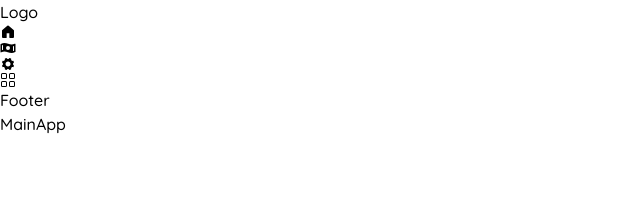
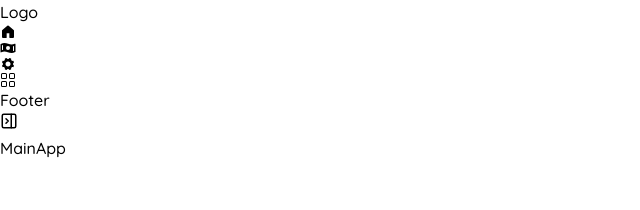
Before and after one commit to rafaapcode/finance-app, a Next.js app: page /main/home in a window 1280 px wide. Shown: the top 210 px of the page, without its empty margins (0-640 px from the left). Built offline with nearby package versions, Linux system fonts and the light colour scheme.

Commit message:
feat: creating the sidebar component

```diff
--- a/src/app/main/layout.tsx
+++ b/src/app/main/layout.tsx
@@ -1,19 +1,34 @@
+"use client";
 import CloseSidebar from "@/components/Sidebar/CloseSidebar";
+import OpenSidebar from "@/components/Sidebar/OpenSidebar";
+import { useCallback, useState } from "react";
+import { LuPanelLeftClose, LuPanelRightClose } from "react-icons/lu";
 
 type LayoutMainProps = {
   children: React.ReactNode;
 };
 
 function LayoutMain({ children }: LayoutMainProps) {
+  const [isOpen, setIsOpen] = useState(false);
+
+  const toggleSidebar = useCallback(() => {
+    setIsOpen((prev) => !prev);
+  }, []);
+
   return (
-    <div className="flex gap-5 h-full">
-      {/* <OpenSidebar /> */}
-      <CloseSidebar />
-      <div className="flex-1 py-2">
-        {children}
-      </div>
+    <div className="flex gap-5 h-full overflow-hidden">
+      {isOpen ? <OpenSidebar /> : <CloseSidebar />}
+      <button onClick={toggleSidebar} className="self-start mt-2 p-1 hover:bg-neutral-200 transition-all duration-100 rounded-md">
+        {isOpen ? (
+          <LuPanelLeftClose size={18} />
+        ) : (
+          <LuPanelRightClose size={18} />
+        )}
+      </button>
+
+      <div className="flex-1 py-2">{children}</div>
     </div>
-  )
+  );
 }
 
-export default LayoutMain
+export default LayoutMain;
--- a/src/components/Sidebar/CloseSidebar.tsx
+++ b/src/components/Sidebar/CloseSidebar.tsx
@@ -1,12 +1,12 @@
-import { BsGrid } from "react-icons/bs"
-import { GoHomeFill } from "react-icons/go"
-import { IoIosSettings } from "react-icons/io"
-import { PiMoneyWavyFill } from "react-icons/pi"
-import MenuItems from "./MenuItems"
+import { BsGrid } from "react-icons/bs";
+import { GoHomeFill } from "react-icons/go";
+import { IoIosSettings } from "react-icons/io";
+import { PiMoneyWavyFill } from "react-icons/pi";
+import MenuItems from "./MenuItems";
 
 function CloseSidebar() {
   return (
-    <section className="bg-[#F5F7F9] flex flex-col p-3 w-[4%] items-center">
+    <section  className="bg-[#F5F7F9] overflow-hidden flex flex-col p-3 w-[4%] items-center transition-all duration-300">
       <header className="mb-5">
         Logo
       </header>
--- a/src/components/Sidebar/OpenSidebar.tsx
+++ b/src/components/Sidebar/OpenSidebar.tsx
@@ -1,12 +1,13 @@
-import { BsGrid } from "react-icons/bs"
-import { GoHomeFill } from "react-icons/go"
-import { IoIosSettings } from "react-icons/io"
-import { PiMoneyWavyFill } from "react-icons/pi"
-import MenuItems from "./MenuItems"
+import { BsGrid } from "react-icons/bs";
+import { GoHomeFill } from "react-icons/go";
+import { IoIosSettings } from "react-icons/io";
+import { PiMoneyWavyFill } from "react-icons/pi";
+import MenuItems from "./MenuItems";
 
 function OpenSidebar() {
+
   return (
-    <section className="bg-[#F5F7F9] flex flex-col p-3 w-[10%]">
+    <section className="bg-[#F5F7F9] overflow-hidden flex flex-col p-3 w-[10%] transition-all duration-300">
       <header className="mb-5">
         Finance App Logo
       </header>
```
